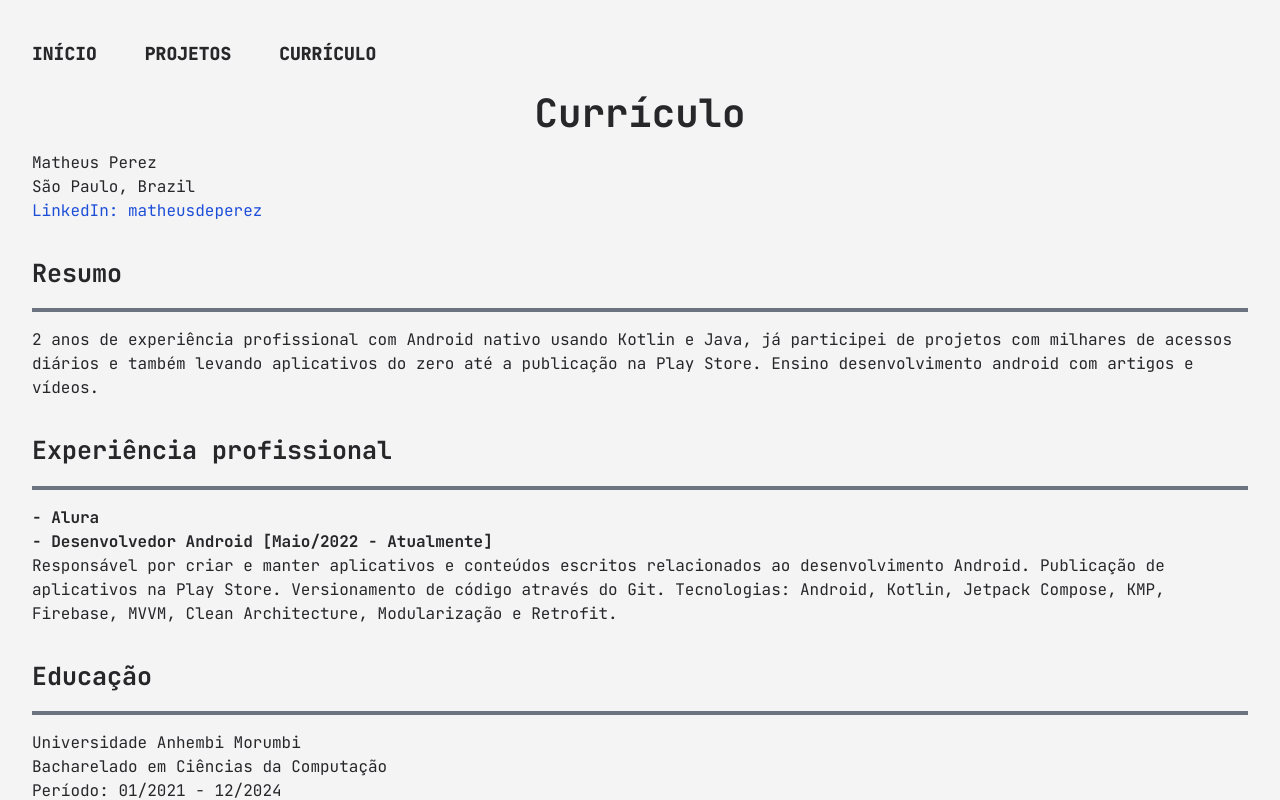
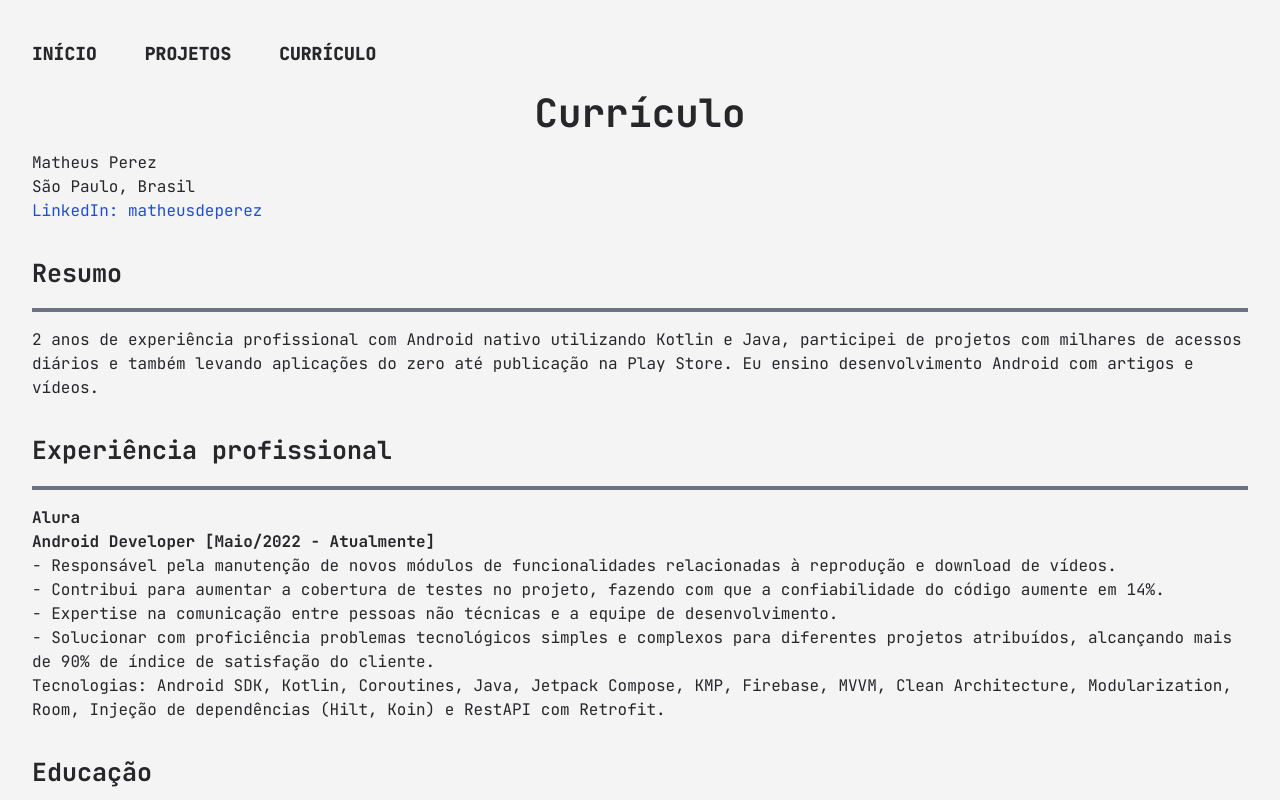
Before and after one commit to matheusperezz/fictional-disco, a Next.js app: page /resume in a window 1280 px wide. Shown: the top 800 px of the page. Built offline with nearby package versions, Linux system fonts and the light colour scheme.

Commit message:
add: articles

```diff
--- a/src/app/page.tsx
+++ b/src/app/page.tsx
@@ -7,17 +7,17 @@ import TopTitle from "@/components/TopTitle";
 
 const HomePage = () => {
   return (
-    <div>
+    <div className="mx-auto max-w-screen-lg px-4 sm:px-6 lg:px-8">
       <TopTitle title="Matheus Perez"/>
       <p className="p-2 text-neutral-600 text-center">Software Engineer</p>
 
-      <div className="text-neutral-600 text-lg m-14">
+      <div className="text-neutral-600 text-lg mt-8 sm:m-14">
         <p>
-          Desenvolvedor Android e entusiasta de matemática, criando soluções inovadoras combinando código com precisão matemática. Apaixonado por ultrapassar os limites do desenvolvimento de software, busco a excelência na transformação de ideias em experiências mobile perfeitas.
+          Engenheiro de software e entusiasta de matemática, criando soluções inovadoras combinando código com precisão matemática. Apaixonado por ultrapassar os limites do desenvolvimento de software, busco a excelência na transformação de ideias em experiências mobile perfeitas.
         </p>
       </div>
 
-      <div className="absolute bottom-0 right-0 mb-14 mr-14 w-60 text-neutral-600 text-lg">
+      <div className="absolute bottom-0 right-0 mb-8 sm:mb-14 mr-8 sm:mr-14 w-48 sm:w-60 text-neutral-600 text-lg">
         <ul className="">
           <ListItem src={linkedinSvg} alt="Linkedin redirect" label="Linkedin" href="https://www.linkedin.com/in/matheusdeperez"/>
           <ListItem src={emailSvg} alt="Email redirect" label="Email" href="mailto:matheus.mperez08@gmail.com"/>
--- a/src/app/projects/Carousel.tsx
+++ b/src/app/projects/Carousel.tsx
@@ -18,7 +18,7 @@ const Carousel = ({ images }: CarouselProps) => {
     }, [images]);
 
     return (
-        <div className="relative w-full overflow-hidden h-[500px] mb-4">
+        <div className="relative w-auto overflow-hidden mb-4 h-96">
             {images.map((image, index) => (
                 <img
                     src={image}
--- a/src/app/resume/page.tsx
+++ b/src/app/resume/page.tsx
@@ -4,22 +4,29 @@ import Section from "./Section"
 interface ProfExperienceItemProps {
   company: string
   role: string
-  description: string
+  description: string[]
 }
 
 const ResumePage = () => {
+    const description = [
+      "- Responsável pela manutenção de novos módulos de funcionalidades relacionadas à reprodução e download de vídeos.",
+      "- Contribui para aumentar a cobertura de testes no projeto, fazendo com que a confiabilidade do código aumente em 14%.",
+      "- Expertise na comunicação entre pessoas não técnicas e a equipe de desenvolvimento.",
+      "- Solucionar com proficiência problemas tecnológicos simples e complexos para diferentes projetos atribuídos, alcançando mais de 90% de índice de satisfação do cliente.",
+      "Tecnologias: Android SDK, Kotlin, Coroutines, Java, Jetpack Compose, KMP, Firebase, MVVM, Clean Architecture, Modularization, Room, Injeção de dependências (Hilt, Koin) e RestAPI com Retrofit."
+    ];
     return (
       <div>
         <TopTitle title="Currículo"/>
 
         <header className="container mx-auto">
           <h1>Matheus Perez</h1>
-          <p>São Paulo, Brazil</p>
+          <p>São Paulo, Brasil</p>
           <a className="text-blue-700 hover:underline" href="https://linkedin.com/in/matheusdeperez">LinkedIn: matheusdeperez</a>
         </header>
 
         <Section title="Resumo">
-          <p>2 anos de experiência profissional com Android nativo usando Kotlin e Java, já participei de projetos com milhares de acessos diários e também levando aplicativos do zero até a publicação na Play Store. Ensino desenvolvimento android com artigos e vídeos.</p>
+          <p>2 anos de experiência profissional com Android nativo utilizando Kotlin e Java, participei de projetos com milhares de acessos diários e também levando aplicações do zero até publicação na Play Store. Eu ensino desenvolvimento Android com artigos e vídeos.</p>
         </Section>
 
         <Section title="Experiência profissional">
@@ -27,8 +34,8 @@ const ResumePage = () => {
 
             <ProfExperienceItem
               company="Alura"
-              role="Desenvolvedor Android [Maio/2022 - Atualmente]"
-              description="Responsável por criar e manter aplicativos e conteúdos escritos relacionados ao desenvolvimento Android. Publicação de aplicativos na Play Store. Versionamento de código através do Git. Tecnologias: Android, Kotlin, Jetpack Compose, KMP, Firebase, MVVM, Clean Architecture, Modularização e Retrofit."
+              role="Android Developer [Maio/2022 - Atualmente]"
+              description={ description }
             />
 
           </ul>
@@ -48,7 +55,9 @@ const ResumePage = () => {
           <img className="w-full mb-4" src="https://skillicons.dev/icons?i=androidstudio,kotlin,rust,java,react,ts,nextjs,aws,docker,git,firebase,vim,postgres,redis,mongodb"/>
         </Section>
 
-        <div className="m-8"></div>
+        <footer className="m-8 text-center">
+          <p>Criado por Matheus Perez, conecta lá no linkedin 🫡</p>
+        </footer>
       </div>
     )
 }
@@ -56,9 +65,13 @@ const ResumePage = () => {
 const ProfExperienceItem = ({ company, role, description }: ProfExperienceItemProps) => {
   return(
     <li className="mt-4">
-      <h3><strong> - { company }</strong></h3>
-      <p><strong> - { role }</strong></p>
-      <p>{ description }</p>
+      <h3><strong>{ company }</strong></h3>
+      <p><strong>{ role }</strong></p>
+      <ul>
+        {description.map((d, index) => (
+          <li key={index}>{d}</li>
+        ))}
+      </ul>
     </li>
   )
 }
```
Also changed, not shown: data.json (+41 -1 lines).
